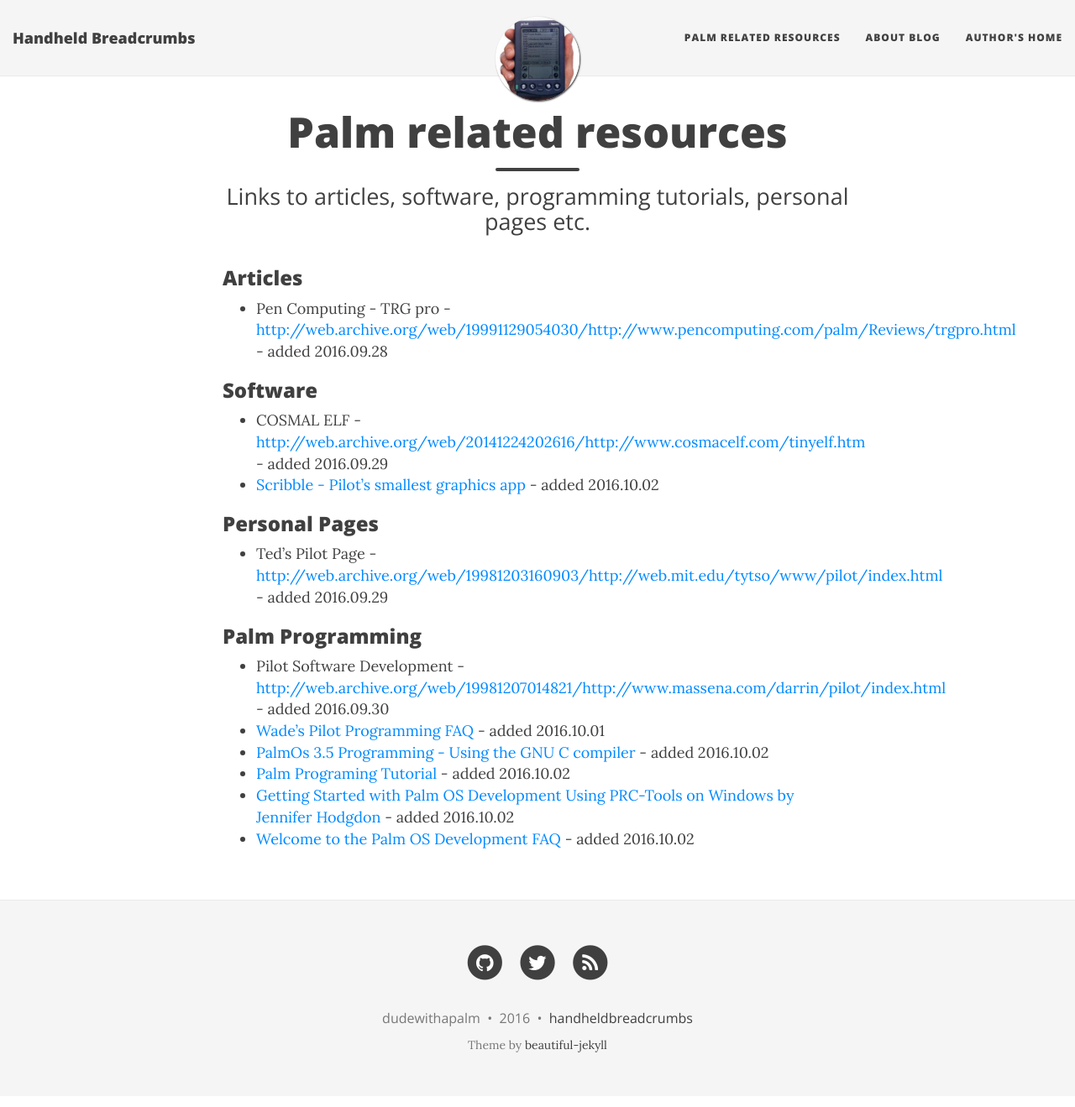
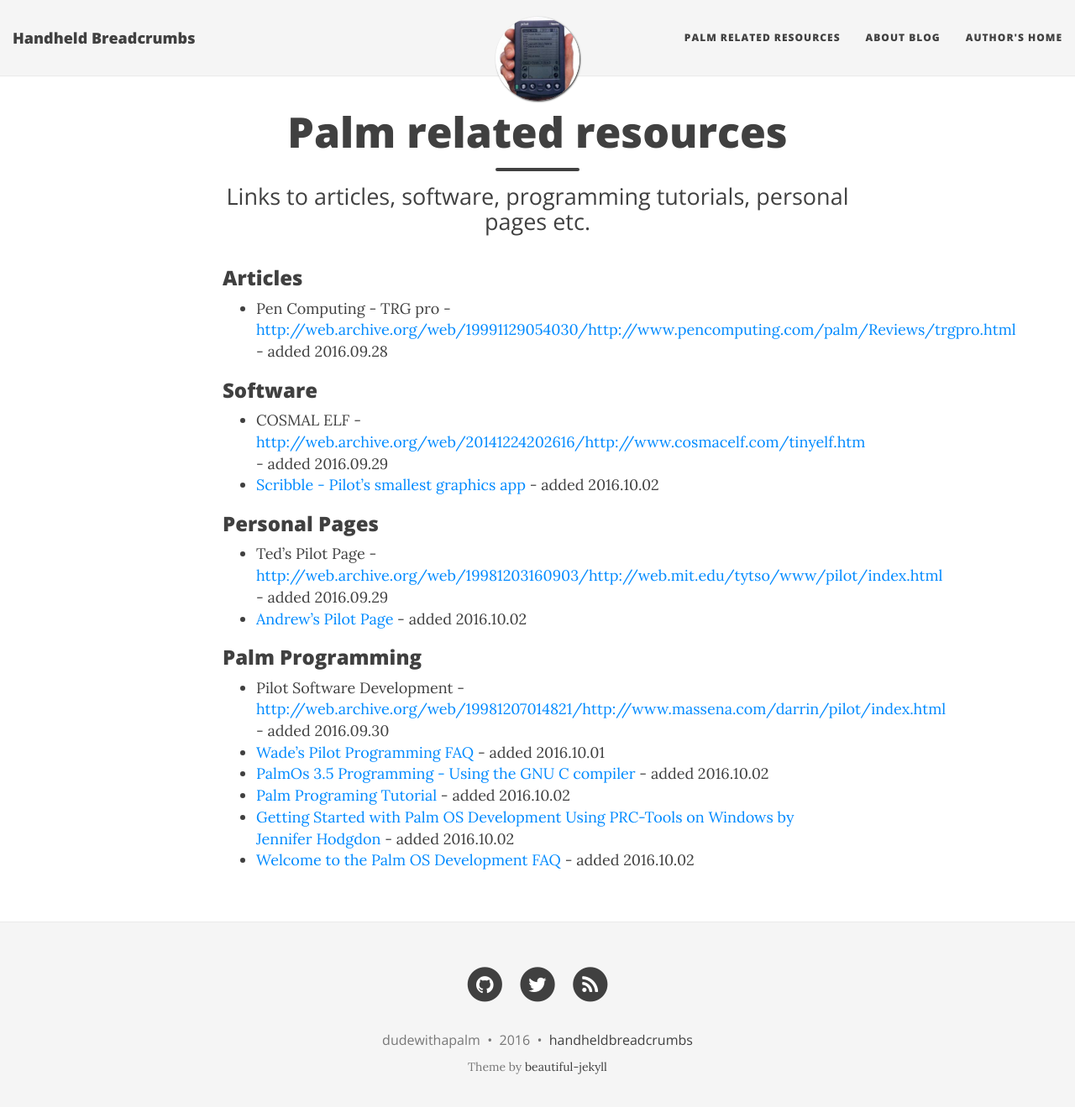
Before and after one commit to handheldbreadcrumbs/handheldbreadcrumbs.github.io, a Jekyll site: the page built from palmresources.md, in a window 1280 px wide and 1332 px high. Shown: the top 1319 px of the window at 84% size. Built offline with Jekyll 4.4.1, drawn with Linux system fonts in a browser that asks for light colours; nearby versions of some CDN libraries.

Commit message:
added new personal page link

```diff
--- a/palmresources.md
+++ b/palmresources.md
@@ -14,6 +14,7 @@
 
 ### Personal Pages
 * Ted's Pilot Page - [http://web.archive.org/web/19981203160903/http://web.mit.edu/tytso/www/pilot/index.html](http://web.archive.org/web/19981203160903/http://web.mit.edu/tytso/www/pilot/index.html){:target="_blank"} - added 2016.09.29
+* [Andrew's Pilot Page](http://web.archive.org/web/19981206010148/http://www.iosphere.net/~howlett/pilot/){:target="_blank"} - added 2016.10.02
 
 ### Palm Programming
 * Pilot Software Development - [http://web.archive.org/web/19981207014821/http://www.massena.com/darrin/pilot/index.html](http://web.archive.org/web/19981207014821/http://www.massena.com/darrin/pilot/index.html){:target="_blank"} - added 2016.09.30
```
